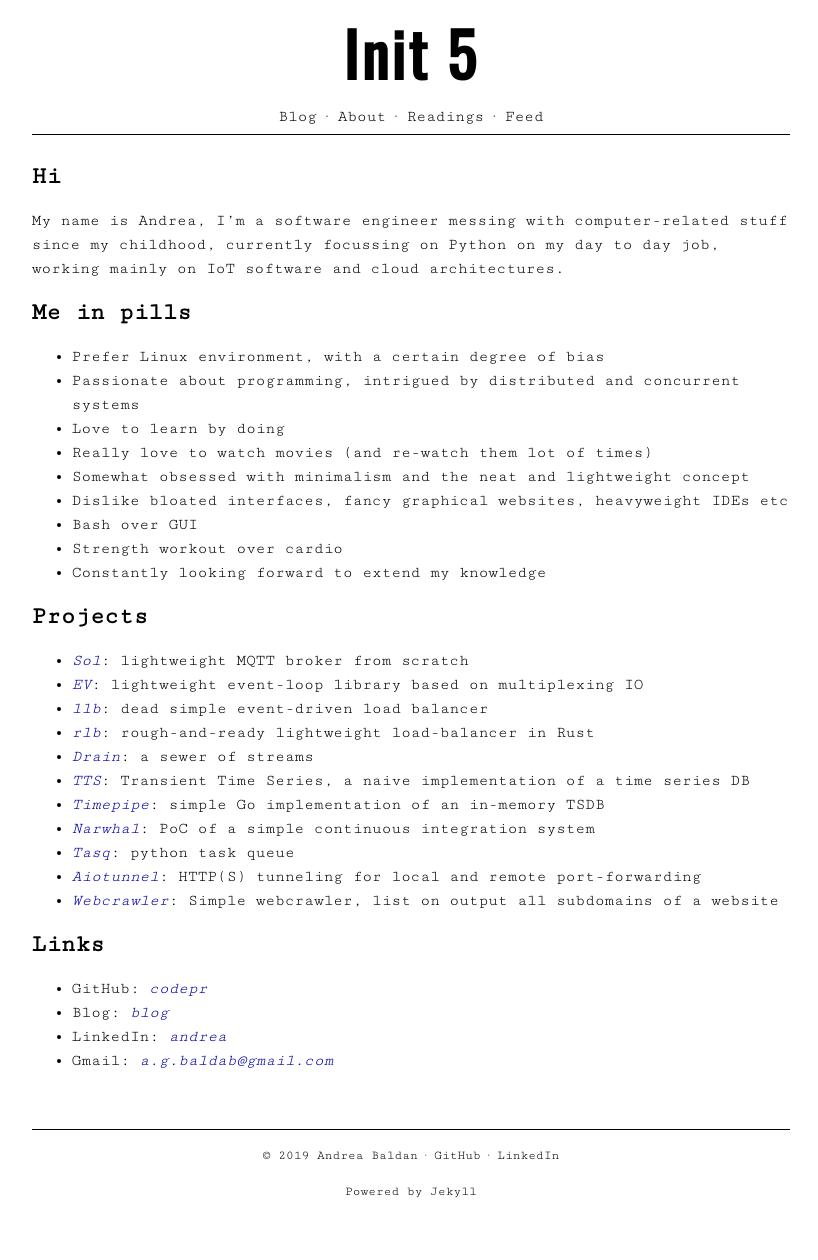
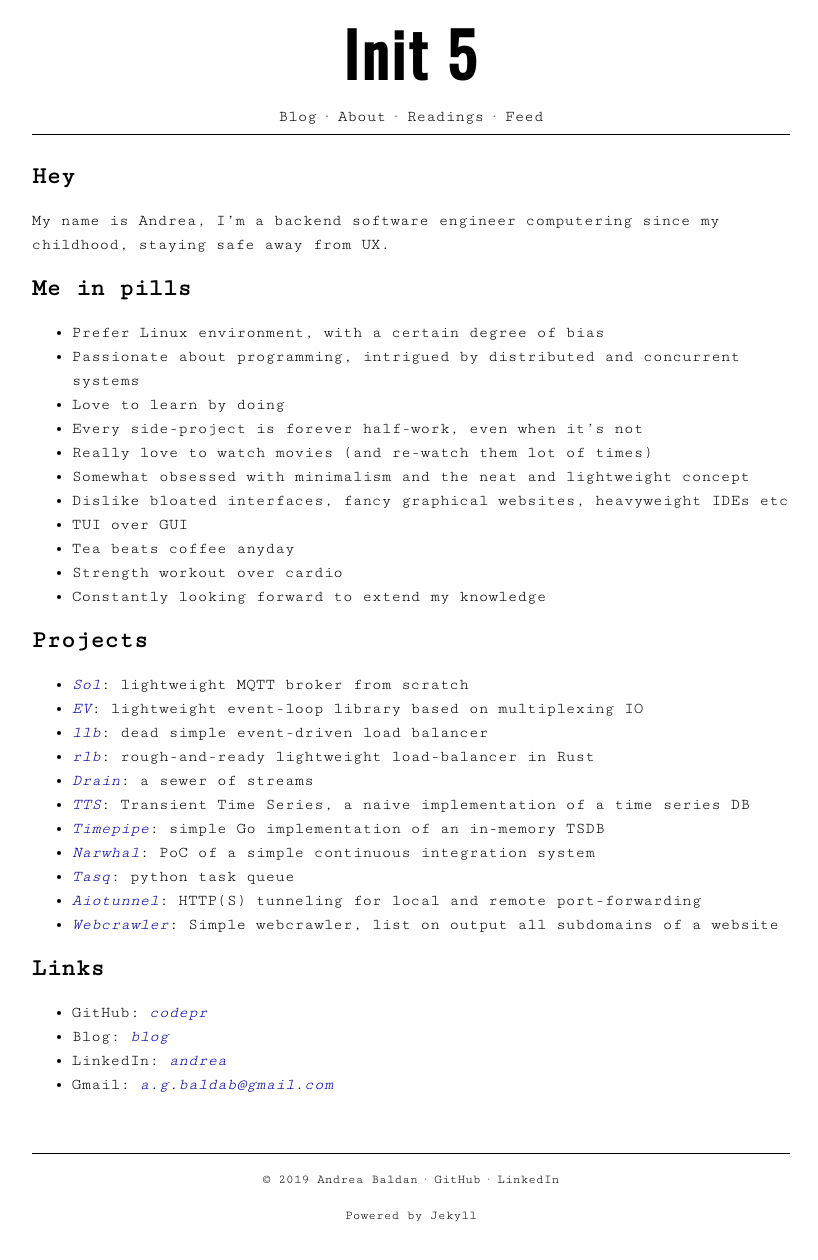
Before and after one commit to codepr/codepr.github.io, a Jekyll site: the page built from index.md, in a window 1280 px wide. Shown: the whole page, without its empty margins (229-1047 px from the left). Built offline with Jekyll 4.4.1, drawn with Linux system fonts in a browser that asks for light colours; before the commit the page ends 1236 px from its top, so only the background shows below that.

```diff
--- a/index.md
+++ b/index.md
@@ -3,26 +3,27 @@
 # Edit theme's home layout instead if you wanna make some changes
 # See: https://jekyllrb.com/docs/themes/#overriding-theme-defaults
 layout: default
-title: Hi
+title: Hey
 ---
 
 <!-- <div style="text-align: center"><img src="{{site.url}}{{site.baseurl}}/assets/images/rounded-portrait.png" width="35%"></div> -->
 
 <!-- ## Hi -->
 
-My name is Andrea, I'm a software engineer messing with computer-related stuff
-since my childhood, currently focussing on Python on my day to day job, working
-mainly on IoT software and cloud architectures.
+My name is Andrea, I'm a backend software engineer computering since my
+childhood, staying safe away from UX.
 
 ## Me in pills
 
 - Prefer Linux environment, with a certain degree of bias
 - Passionate about programming, intrigued by distributed and concurrent systems
 - Love to learn by doing
+- Every side-project is forever half-work, even when it's not
 - Really love to watch movies (and re-watch them lot of times)
 - Somewhat obsessed with minimalism and the neat and lightweight concept
 - Dislike bloated interfaces, fancy graphical websites, heavyweight IDEs etc
-- Bash over GUI
+- TUI over GUI
+- Tea beats coffee anyday
 - Strength workout over cardio
 - Constantly looking forward to extend my knowledge
 
```
Also changed, not shown: about.md (+6 -5 lines).
